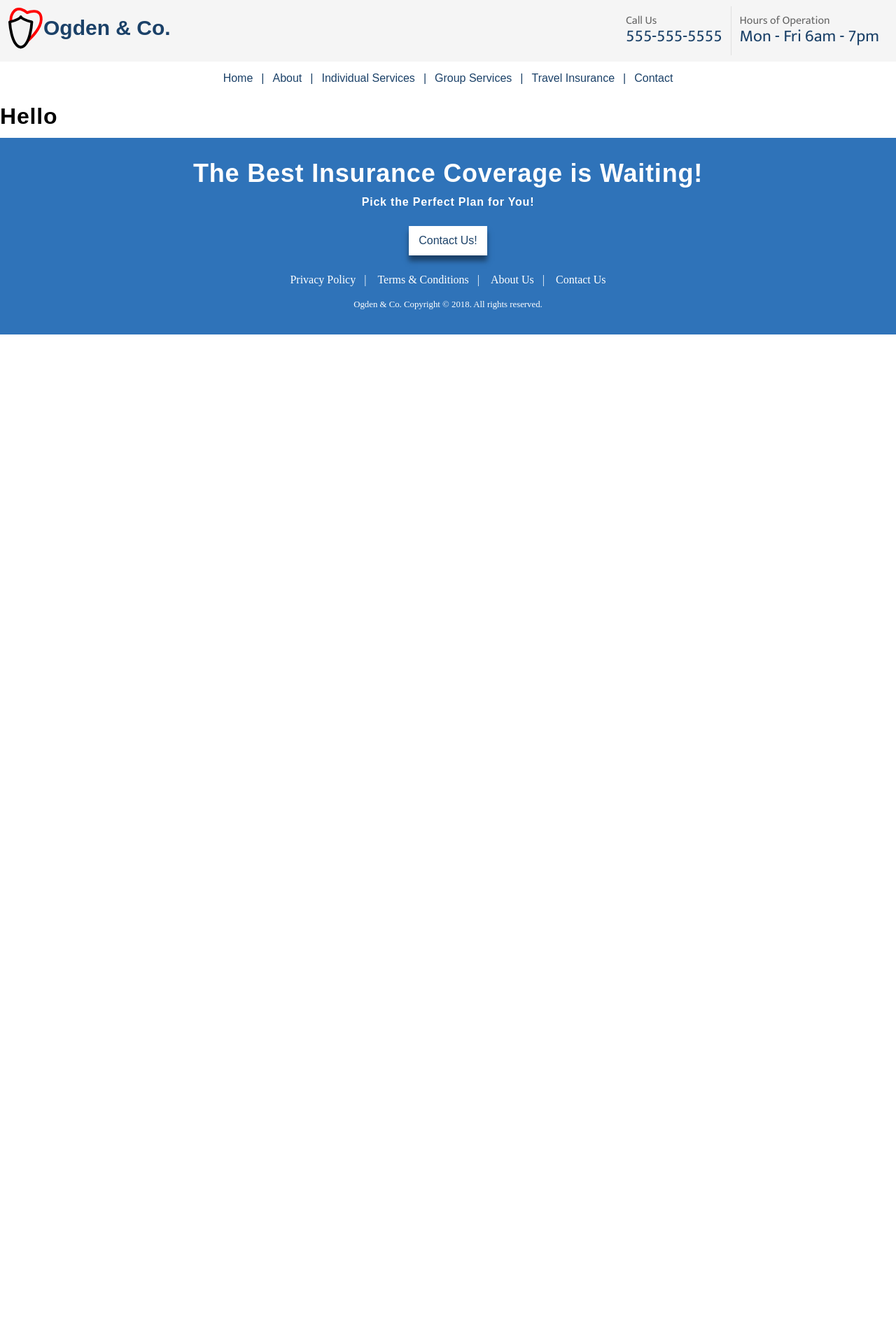
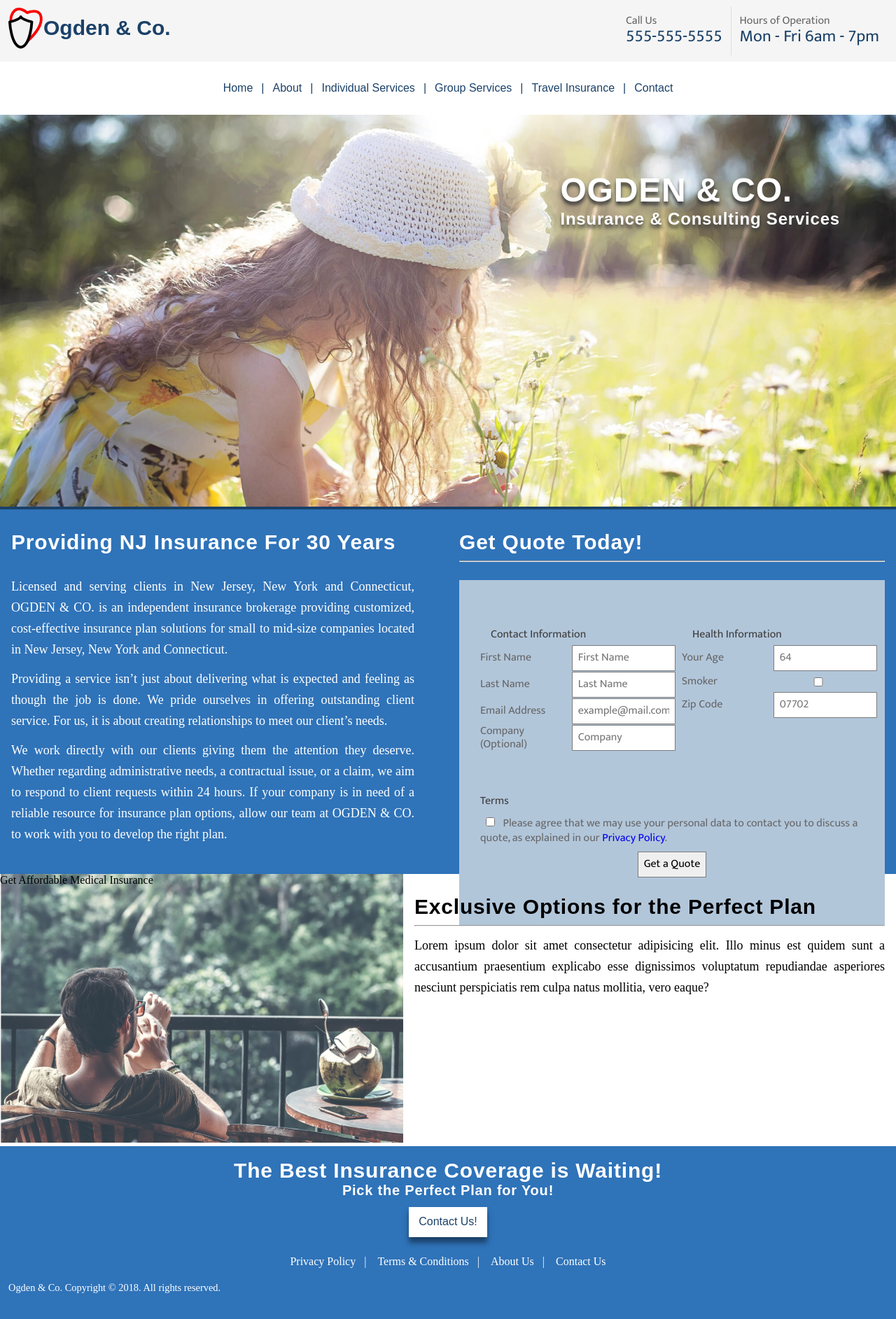
Before and after one commit to spkellydev/odgen, a PHP site: template templates/Welcome.twig in a window 1280 px wide. Shown: the whole page at 70% size. Before the commit the page ends 478 px from the top, so only its background shows below. Run offline with PHP 8.4, Linux system fonts and the light colour scheme; the template is opened without the code that fills it, so the values that code supplies are empty; some libraries are stand-ins or nearby versions.

Commit message:
adding more theming support

```diff
--- a/src/scss/components/footer.scss
+++ b/src/scss/components/footer.scss
@@ -1,15 +1,9 @@
 @import "../utils/vars";
 
 footer {
-  color: $white;
-  background: $blue-bright;
   text-align: center;
   min-height: $xl-4;
   padding: $lg $xs;
-
-  h3 {
-    font-size: $xl-4;
-  }
 
   ul.list-links {
     margin-top: $sm;
--- /dev/null
+++ b/src/scss/components/forms.scss
@@ -0,0 +1,53 @@
+.form {
+  &--quote {
+    background: $blue-gray;
+    color: $gray-2;
+    font-family: $sans;
+    padding: $base $base;
+    display: grid;
+    height: 100%;
+    grid-template-columns: 1fr 1fr 1fr 1fr;
+    grid-template-rows: auto;
+    grid-template-areas: "heading heading heading heading" "contact contact health health" "footer footer footer footer";
+
+    .form-heading {
+      grid-area: heading;
+    }
+
+    .contact {
+      grid-area: contact;
+    }
+
+    .health {
+      grid-area: health;
+    }
+
+    .footer {
+      grid-area: footer;
+    }
+  }
+
+  legend {
+    color: $black;
+    min-width: 50%;
+  }
+
+  input:not([type="checkbox"]) {
+    width: 100%;
+    padding: $nano $nano;
+    border-radius: $pico;
+    border: 1px solid mix($gray, black, 50%);
+  }
+
+  label + input {
+    margin: $pico;
+  }
+
+  input[type="checkbox"] {
+    margin: $nano;
+  }
+
+  label {
+    align-self: center;
+  }
+}
--- /dev/null
+++ b/src/scss/components/grid.scss
@@ -0,0 +1,23 @@
+.grid {
+  display: grid;
+  box-sizing: border-box;
+
+  &-2 {
+    grid-template-columns: 50% 50%;
+    grid-template-rows: auto;
+  }
+
+  &-2-off {
+    grid-template-columns: 45% auto;
+    grid-template-rows: auto;
+  }
+
+  &-center {
+    align-self: center;
+    justify-self: center;
+  }
+
+  .column-contain--90 {
+    max-width: 90%;
+  }
+}
--- /dev/null
+++ b/src/scss/components/hero.scss
@@ -0,0 +1,26 @@
+@import "../utils/vars";
+
+.hero {
+  color: $white;
+  background: $blue;
+  position: relative;
+
+  &--title {
+    position: absolute;
+    top: 10vh;
+    right: 10vh;
+    text-shadow: 0 0.3rem 0.3rem $black;
+    text-transform: uppercase;
+  }
+
+  &--title-sub {
+    font-size: $xl-2;
+    display: block;
+    text-transform: none;
+  }
+
+  img {
+    max-height: 70vh;
+    object-fit: cover;
+  }
+}
--- a/src/scss/components/navbar.scss
+++ b/src/scss/components/navbar.scss
@@ -78,5 +78,6 @@
 
   &--secondary {
     height: $xl-5;
+    padding: $sm $sm;
   }
 }
--- a/src/scss/main.scss
+++ b/src/scss/main.scss
@@ -1,5 +1,8 @@
 @import "utils/index.scss";
 @import "components/navbar.scss";
+@import "components/hero.scss";
 @import "components/listlinks.scss";
 @import "components/buttons.scss";
+@import "components/grid.scss";
+@import "components/forms.scss";
 @import "components/footer.scss";
--- a/src/scss/utils/_headings.scss
+++ b/src/scss/utils/_headings.scss
@@ -4,5 +4,23 @@
 @include headings() {
   font-family: $serif;
   letter-spacing: $pico;
-  margin: $xs 0;
 }
+
+@include headings(1) {
+  font-size: $xl-5;
+}
+
+/** h3 font-size **/
+@include headings(2) {
+  font-size: $xl-3;
+}
+
+/** h3 font-size **/
+@include headings(3) {
+  font-size: $xl-3;
+}
+
+/** h4 = h4 font-size **/
+@include headings(4, 6) {
+  font-size: $xl;
+}
--- a/src/scss/utils/_index.scss
+++ b/src/scss/utils/_index.scss
@@ -2,3 +2,4 @@
 @import "reset";
 @import "flex";
 @import "headings";
+@import "themes";
--- a/src/scss/utils/_reset.scss
+++ b/src/scss/utils/_reset.scss
@@ -1,15 +1,43 @@
 @import "mixins";
 
+/** reset browser headings margin and padding  **/
+@include headings() {
+  margin: 0;
+  padding: 0;
+}
+
+/** remove underline from anchor tags **/
 a {
   text-decoration: none;
 }
 
-ul {
+/** remove margin and padding **/
+ul,
+p {
   margin: 0;
   padding: 0;
 }
 
-@include headings() {
+/** make image naturally responsive **/
+img {
+  width: 100%;
+}
+
+/** reset html5 fieldset **/
+fieldset {
+  display: block;
+  border: none;
+}
+
+label {
+  display: block;
+}
+
+figure {
   margin: 0;
-  padding: 0;
+  position: relative;
+
+  figcaption {
+    position: absolute;
+  }
 }
--- /dev/null
+++ b/src/scss/utils/_themes.scss
@@ -0,0 +1,22 @@
+@import "vars";
+
+p {
+  font-size: $lg;
+  line-height: $xl-3;
+  margin: $xs 0;
+  text-align: justify;
+}
+
+.p-b {
+  padding: $xl-3 $base;
+}
+
+.lead {
+  font-size: $xl-2;
+  line-height: $xl-4;
+}
+
+.primary {
+  color: $white;
+  background: $blue-bright;
+}
--- a/src/scss/utils/_vars.scss
+++ b/src/scss/utils/_vars.scss
@@ -7,6 +7,7 @@
 // sizes
 $pico: 0.05rem;
 $nano: 0.5rem;
+$micro: 0.6rem;
 $xs: 0.75rem; // 12px
 $sm: 0.875rem; // 14px
 $base: 1rem; // 16px
@@ -30,5 +31,7 @@ $serif: "Noto Serif JP", sans-serif;
 $white: #ffffff;
 $gray: #f5f5f5;
 $gray-2: #666666;
+$black: #3b3b3b;
 $blue: #1b4168;
+$blue-gray: #b2c6da;
 $blue-bright: #2f73b9;
--- a/templates/Welcome.twig
+++ b/templates/Welcome.twig
@@ -1,5 +1,35 @@
 {% extends 'layout/main.twig' %}
 
 {% block content %}
-    <h1>Hello</h1>
+    <section class="hero">
+        <h1 class="hero--title">Ogden & Co.
+            <span class="hero--title-sub">Insurance & Consulting Services</span></h1>
+        <img src="{{ base_url() }}/assets/images/ogden-insurance-nj.jpg" alt="Ogden Insurance & Co">
+    </section>
+    <section class="primary grid grid-2">
+        <article class="p-b column-contain--90">
+            <h2>Providing NJ Insurance For 30 Years</h2>
+            <br/>
+            <p>Licensed and serving clients in New Jersey, New York and Connecticut, OGDEN & CO. is an independent insurance brokerage providing customized, cost-effective insurance plan solutions for small to mid-size companies located in New Jersey, New York and Connecticut.
+            </p>
+            <p>Providing a service isn’t just about delivering what is expected and feeling as though the job is done. We pride ourselves in offering outstanding client service. For us, it is about creating relationships to meet our client’s needs.
+            </p>
+            <p>We work directly with our clients giving them the attention they deserve. Whether regarding administrative needs, a contractual issue, or a claim, we aim to respond to client requests within 24 hours. If your company is in need of a reliable resource for insurance plan options, allow our team at OGDEN & CO. to work with you to develop the right plan.
+            </p>
+        </article>
+        {% include 'partials/forms/quote.twig' %}
+    </section>
+    <section>
+        <article class="grid grid-2-off">
+            <figure>
+                <figcaption>Get Affordable Medical Insurance</figcaption>
+                <img src="{{ base_url() }}/assets/images/affordable-insurance.jpg" alt="Affordable Insurance in NJ">
+            </figure>
+            <div class="p-b">
+                <h3>Exclusive Options for the Perfect Plan</h4>
+                <hr/>
+                <p>Lorem ipsum dolor sit amet consectetur adipisicing elit. Illo minus est quidem sunt a accusantium praesentium explicabo esse dignissimos voluptatum repudiandae asperiores nesciunt perspiciatis rem culpa natus mollitia, vero eaque?</p>
+            </div>
+        </article>
+    </section>
 {% endblock %}
--- a/templates/partials/footer.twig
+++ b/templates/partials/footer.twig
@@ -1,4 +1,4 @@
-<footer>
+<footer class="primary">
     <h3>The Best Insurance Coverage is Waiting!</h3>
     <h4>Pick the Perfect Plan for You!</h4>
     <a class="btn btn-white btn-shadow" href="/contact">Contact Us!</a>
--- /dev/null
+++ b/templates/partials/forms/quote.twig
@@ -0,0 +1,43 @@
+<form class="p-b">
+    <h3 class="form-heading">Get Quote Today!</h3>
+    <hr/>
+    <br/>
+    <div class="form form--quote">
+        <fieldset class="contact">
+            <legend style="margin-left: 15px">Contact Information</legend>
+            <div class="grid grid-2">
+                <label for="fname">First Name</label>
+                <input type="text" required="required" name="fname" placeholder="First Name">
+                <label for="lname">Last Name</label>
+                <input type="text" required="required" name="lname" placeholder="Last Name">
+                <label for="email">Email Address</label>
+                <input type="text" required="required" name="email" placeholder="example@mail.com">
+                <label for="company">Company (Optional)</label>
+                <input type="text" name="company" placeholder="Company">
+            </div>
+        </fieldset>
+        <fieldset class="health">
+            <legend style="margin-left: 15px">Health Information</legend>
+            <div class="grid grid-2">
+                <label for="age">Your Age</label>
+                <input type="text" required="required" name="age" placeholder="64">
+                <label for="smoker">Smoker</label>
+                <input type="checkbox" name="smoker"/>
+                <label for="zip">Zip Code</label>
+                <input type="text" required="required" name="zip" placeholder="07702">
+            </div>
+        </fieldset>
+        <div class="footer">
+            <fieldset class="terms">
+                <legend>Terms</legend>
+                <label for="agree">
+                    <input type="checkbox" required="required" name="agree"/>
+                    Please agree that we may use your personal data to contact you to discuss a quote, as explained in our
+                    <a href="/privacy-policy">Privacy Policy</a>.</label>
+            </fieldset>
+            <div class="submit grid-center">
+                <input type="submit" value="Get a Quote">
+            </div>
+        </div>
+    </div>
+</form>
```
Also changed, not shown: public/assets/css/main.min.css, public/assets/images/affordable-insurance.jpg (added).
